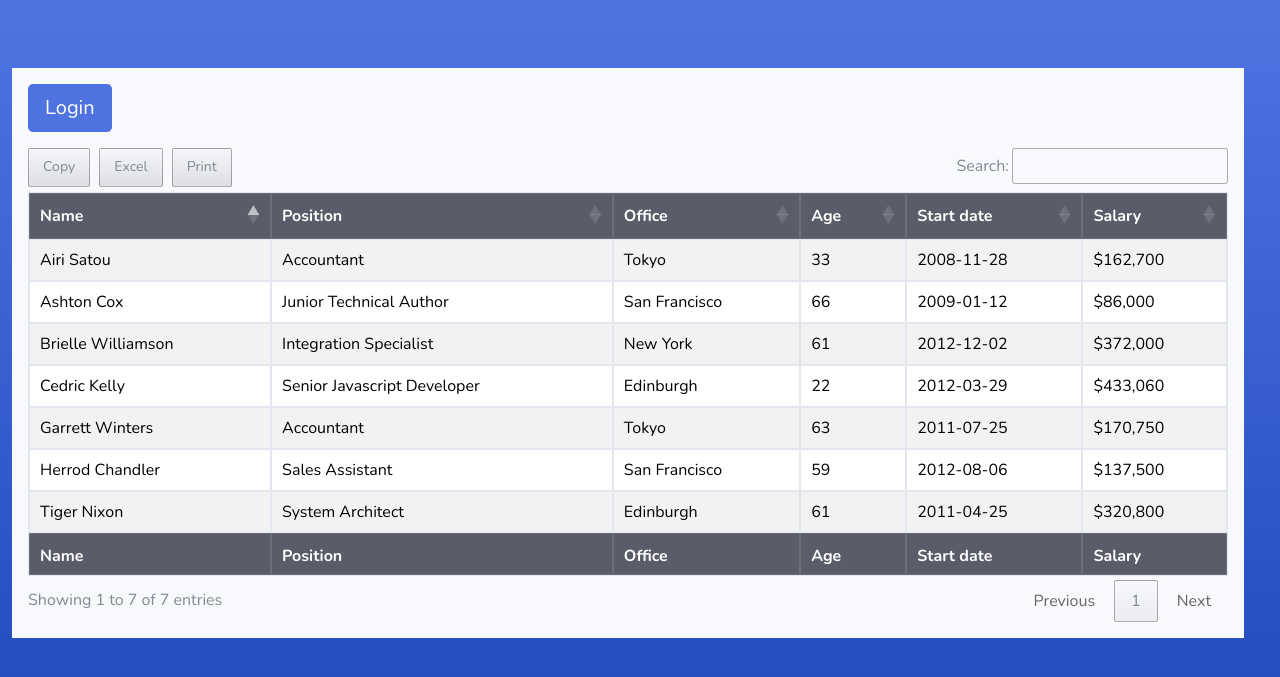
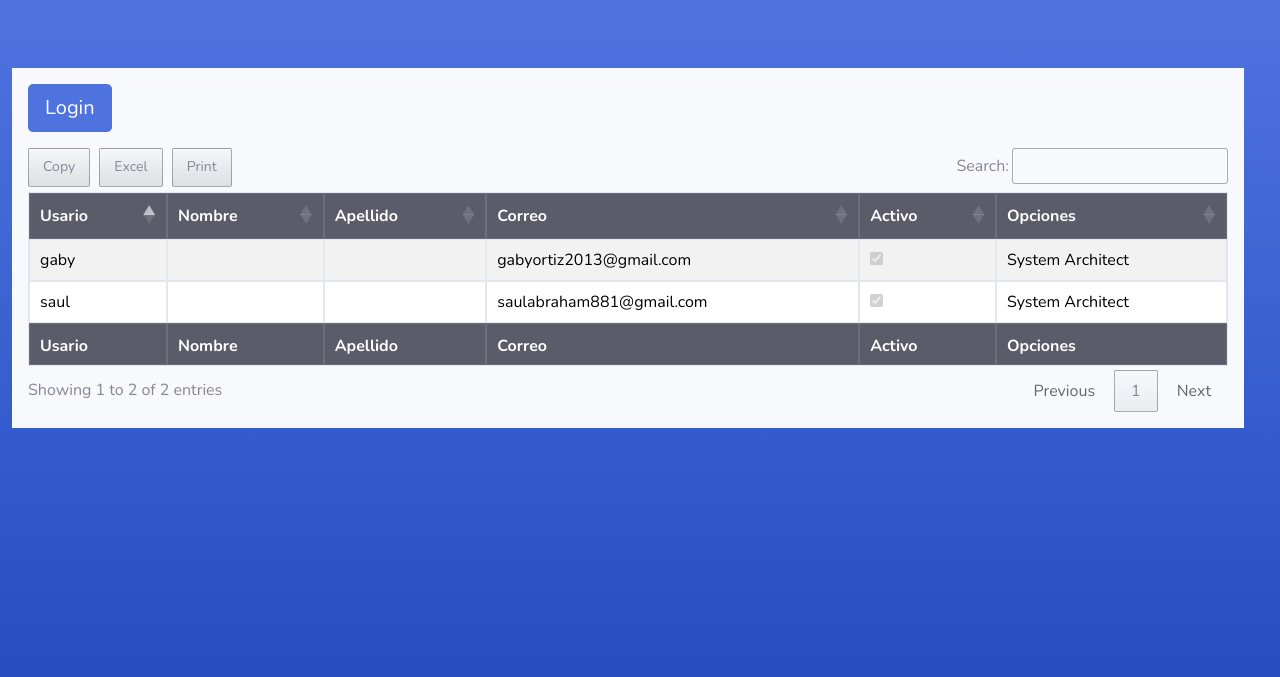
Before and after one commit to SAAC7/Manage_control, a Django app: page /tablas/ in a window 1280 px wide. Shown: the part 64-741 px from the top of the page. Run offline with Django 5.2, Linux system fonts and the light colour scheme; a user stored in the database is signed in; data comes from the database, SQL or seed files in the repository; some libraries are stand-ins or nearby versions.

Commit message:
se arreglo los migrate

```diff
--- a/Fabrica codig/Fabrica_Project/Fabrica_Project/settings.py
+++ b/Fabrica codig/Fabrica_Project/Fabrica_Project/settings.py
@@ -37,8 +37,8 @@ INSTALLED_APPS = [
     'django.contrib.sessions',
     'django.contrib.messages',
     'django.contrib.staticfiles',
+    'Cotizadores',
     'Asesores',
-    'Cotizadores',
     'Diseñadores',
     'Produccion',
     'Login',
--- a/Fabrica codig/Fabrica_Project/Fabrica_Project/urls.py
+++ b/Fabrica codig/Fabrica_Project/Fabrica_Project/urls.py
@@ -25,7 +25,7 @@ urlpatterns = [
     path('', login_views.index , name='index'),
     path('signin/', login_views.signin , name='signin'),
     path('signout/', login_views.signout , name='signout'),
-    path('tablas/', login_views.tablas , name='tablas'),
+    path('tablas/', login_views.usuarios , name='tablas'),
     path('Presupuesto/Crear/', asesor_views.presupuesto , name='CrearPresupuesto'),
     path('Presupuesto/', asesor_views.listadoP , name='Presupuesto'),
 
--- a/Fabrica codig/Fabrica_Project/Login/views.py
+++ b/Fabrica codig/Fabrica_Project/Login/views.py
@@ -1,6 +1,8 @@
 from django.shortcuts import render, get_object_or_404, redirect
 from django.contrib.auth.decorators import login_required
 from django.contrib.auth import login, logout, authenticate
+from django.contrib.auth.models import User
+
 
 # Create your views here.
 
@@ -23,5 +25,8 @@ def signout(request):
     return redirect ('/')
 # Redirige a 'index' si el usuario no está autenticado
 @login_required(login_url='index')
-def tablas(request):
-    return render(request,'Login/table.html')
+def usuarios(request):
+    usuarios = User.objects.all()
+
+
+    return render(request,'Login/table.html', {'usuarios': usuarios})
--- a/Fabrica codig/Fabrica_Project/Templates/Login/table.html
+++ b/Fabrica codig/Fabrica_Project/Templates/Login/table.html
@@ -12,80 +12,41 @@
             <table id="example" class="table table-striped table-hover table-bordered" style="width:100%">
                 <thead class="thead-dark">
                     <tr>
-                        <th>Name</th>
-                        <th>Position</th>
-                        <th>Office</th>
-                        <th>Age</th>
-                        <th>Start date</th>
-                        <th>Salary</th>
+                        <th>Usario</th>
+                        <th>Nombre</th>
+                        <th>Apellido</th>
+                        <th>Correo</th>
+                        <th>Activo</th>
+                        <th>Opciones</th>
                     </tr>
                 </thead>
                 <tbody>
+                    {% for usuario in usuarios %}
                     <tr>
-                        <td>Tiger Nixon</td>
+                        <td>{{usuario.username}}</td>
+                        <td>{{usuario.first_name}}</td>
+                        <td>{{usuario.last_name}}</td>
+                        <td>{{usuario.email}}</td>
+                        <td>
+                        {% if usuario.is_active %}  <!-- Verifica si el campo está marcado en el modelo -->
+                            <input type="checkbox" name="mi_campo" value="{{ form.mi_campo.value }}" checked disabled> <!-- Checkbox desactivado y marcado -->
+                        {% else %}
+                            <input type="checkbox" name="mi_campo" value="{{ form.mi_campo.value }}" disabled> <!-- Checkbox desactivado y desmarcado -->
+                        {% endif %}
+                        </td>
+
                         <td>System Architect</td>
-                        <td>Edinburgh</td>
-                        <td>61</td>
-                        <td>2011-04-25</td>
-                        <td>$320,800</td>
                     </tr>
-                    <tr>
-                        <td>Garrett Winters</td>
-                        <td>Accountant</td>
-                        <td>Tokyo</td>
-                        <td>63</td>
-                        <td>2011-07-25</td>
-                        <td>$170,750</td>
-                    </tr>
-                    <tr>
-                        <td>Ashton Cox</td>
-                        <td>Junior Technical Author</td>
-                        <td>San Francisco</td>
-                        <td>66</td>
-                        <td>2009-01-12</td>
-                        <td>$86,000</td>
-                    </tr>
-                    <tr>
-                        <td>Cedric Kelly</td>
-                        <td>Senior Javascript Developer</td>
-                        <td>Edinburgh</td>
-                        <td>22</td>
-                        <td>2012-03-29</td>
-                        <td>$433,060</td>
-                    </tr>
-                    <tr>
-                        <td>Airi Satou</td>
-                        <td>Accountant</td>
-                        <td>Tokyo</td>
-                        <td>33</td>
-                        <td>2008-11-28</td>
-                        <td>$162,700</td>
-                    </tr>
-                    <tr>
-                        <td>Brielle Williamson</td>
-                        <td>Integration Specialist</td>
-                        <td>New York</td>
-                        <td>61</td>
-                        <td>2012-12-02</td>
-                        <td>$372,000</td>
-                    </tr>
-                    <tr>
-                        <td>Herrod Chandler</td>
-                        <td>Sales Assistant</td>
-                        <td>San Francisco</td>
-                        <td>59</td>
-                        <td>2012-08-06</td>
-                        <td>$137,500</td>
-                    </tr>
+                    {% endfor %}
                 </tbody>
                 <tfoot class="thead-dark">
                     <tr>
-                        <th>Name</th>
-                        <th>Position</th>
-                        <th>Office</th>
-                        <th>Age</th>
-                        <th>Start date</th>
-                        <th>Salary</th>
+                        <th>Usario</th>
+                        <th>Nombre</th>
+                        <th>Apellido</th>
+                        <th>Correo</th>
+                        <th>Activo</th>
+                        <th>Opciones</th>
                     </tr>
                 </tfoot>
             </table>
```
Also changed, not shown: Fabrica codig/Fabrica_Project/Asesores/migrations/0001_initial.py (added), Fabrica codig/Fabrica_Project/Asesores/migrations/__init__.py (added), Fabrica codig/Fabrica_Project/Cotizadores/migrations/0001_initial.py (added), Fabrica codig/Fabrica_Project/Cotizadores/migrations/__init__.py (added), Fabrica codig/Fabrica_Project/Produccion/migrations/0001_initial.py (added), Fabrica codig/Fabrica_Project/Produccion/migrations/__init__.py (added).
